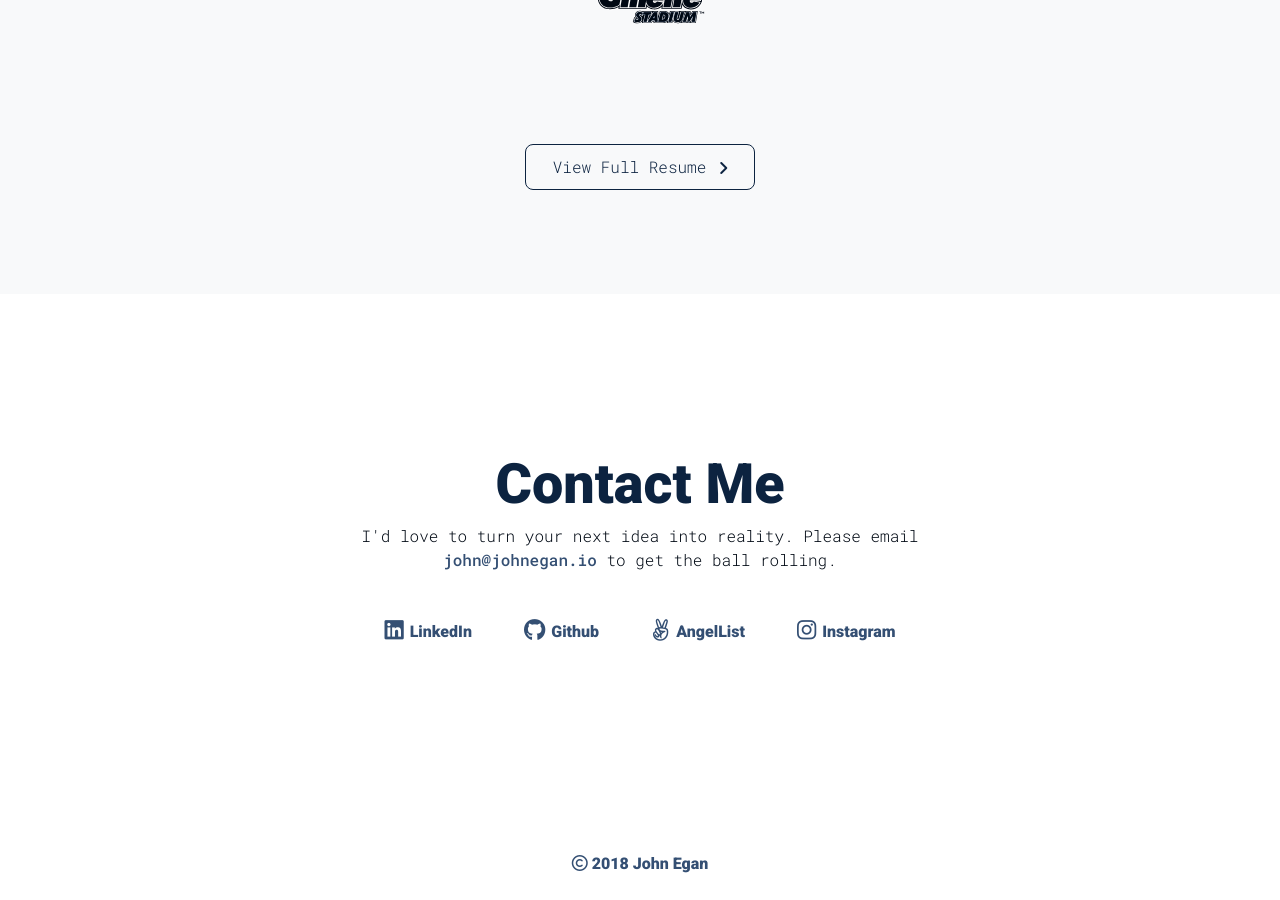
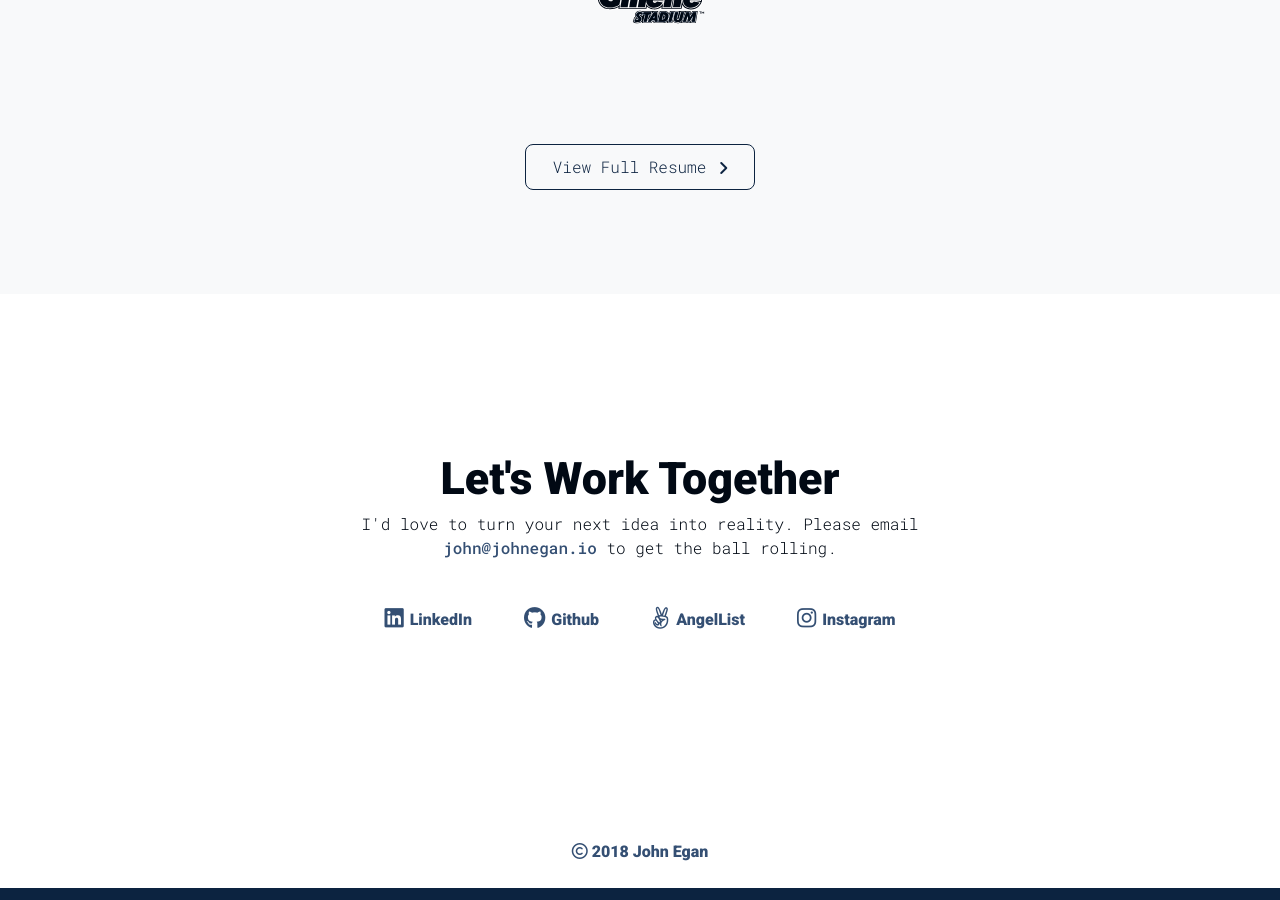
Before and after one commit to jegan3/jegan3.github.io, a Jekyll site: the page built from index.html, in a window 1280 px wide and 900 px high, scrolled down 3006 px. Built offline with Jekyll 4.4.1, drawn with Linux system fonts in a browser that asks for light colours; nearby versions of some CDN libraries; a script that is not in the unit is left out.

Commit message:
changed contacter header from h2 to h3

```diff
--- a/index.html
+++ b/index.html
@@ -22,7 +22,7 @@
 	<div class="col-lg-10 offset-lg-2">
 
 
-			<h1 class="display-3 wow fadeInUp mt-2" data-wow-delay=".5s">Hey! I'm John <span class="emoji wow wobble" data-wow-delay="2s">👋</span></h1>
+			<h1 class="display-3 wow fadeInUp mt-2" data-wow-delay=".5s">Hey! I'm John <span class="emoji wow wobble" data-wow-delay="8s">👋</span></h1>
 			<p class="lead wow fadeIn" data-wow-delay=".75s">From Super Bowl champions to tech startups, from Boston to Boulder, I’ve helped companies shape their digital presence one line of code at a time.</p>
 			<p class="main-cta" ><a href="#patriots"><button type="button" class="btn btn-primary btn-lg wow fadeIn" data-wow-delay="1s">View Work <i class="fa fa-angle-right" aria-hidden="true"></i>
 			</button></a></p>
@@ -195,7 +195,7 @@
 
 <section class="white" id="contact">
 			<div class="container mx-auto text-center">
-				<h2 class="fadeIn">Contact Me</h2>
+				<h3 class="fadeIn">Let's Work Together</h3>
 				<div class="col-md-7 mx-auto text-center">
 				<p class="email fadeIn">I'd love to turn your next idea into reality. Please email <a href="mailto:john@johnegan.io" target="_blank"><b>john@johnegan.io</b></a> to get the ball rolling.</p>
 
```
